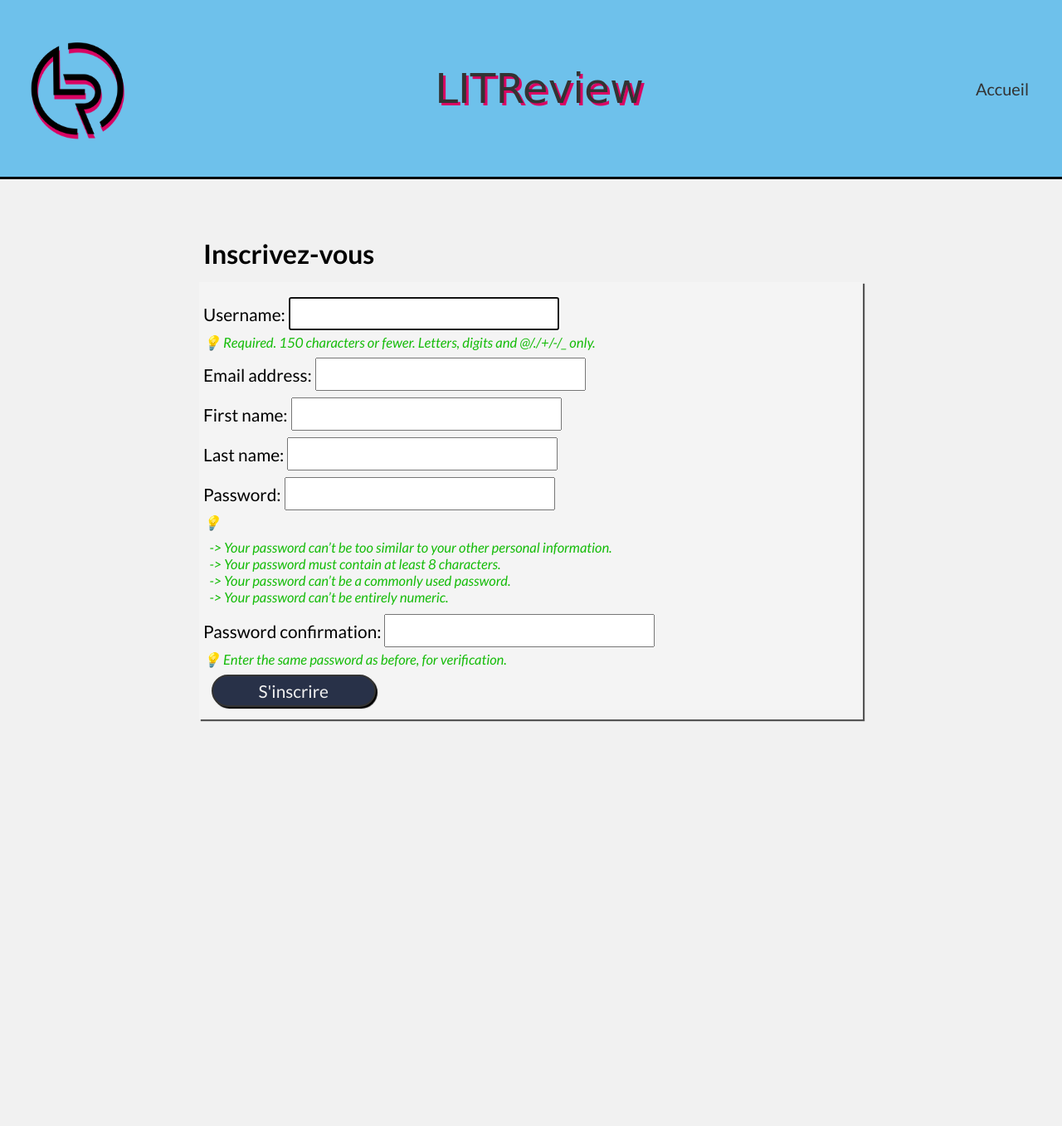
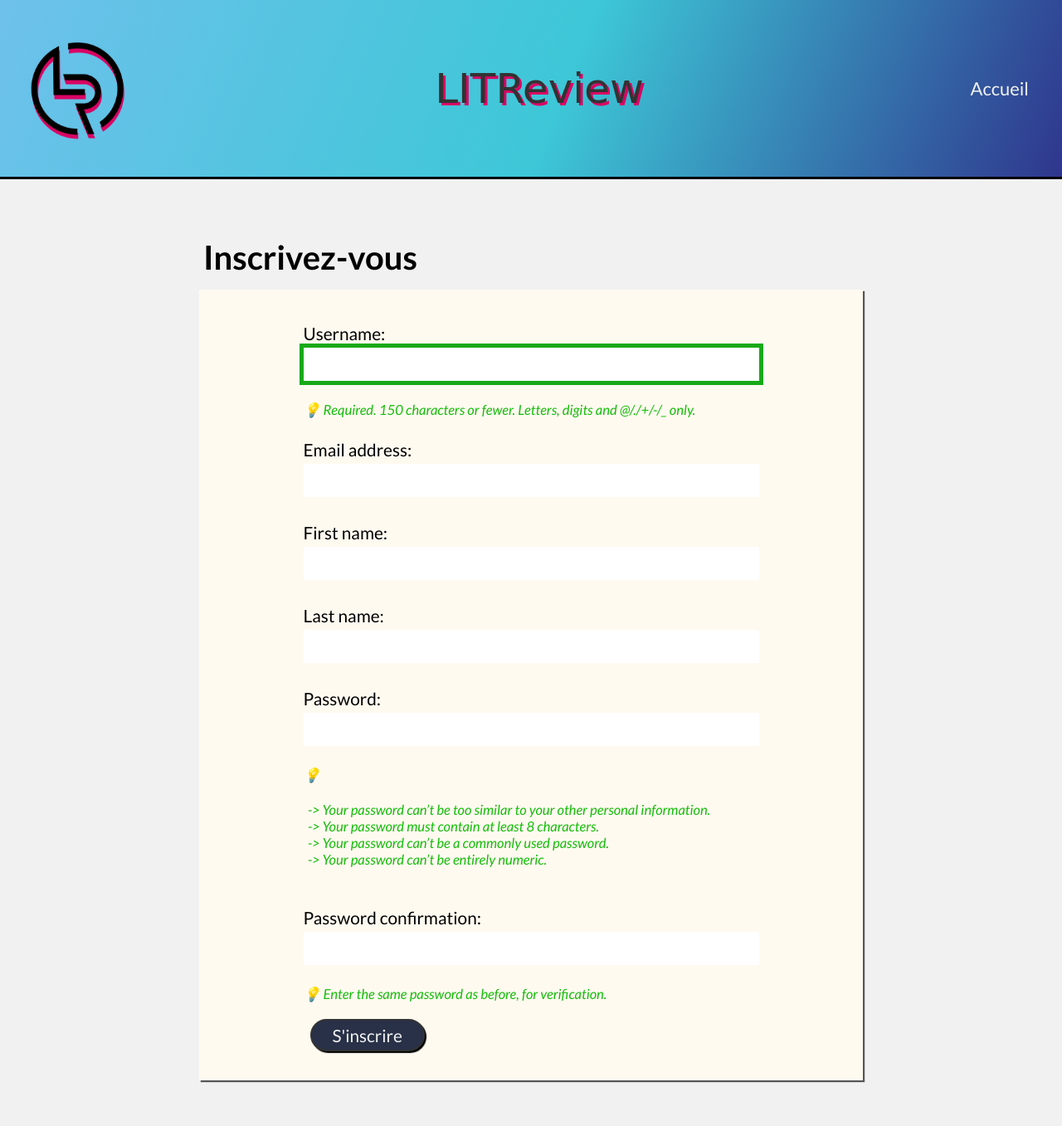
Before and after one commit to Deadjuju/P9_OC, a Django app: page /signup/ in a window 1280 px wide. Shown: the whole page at 83% size. Before the commit the page ends 870 px from the top, so only its background shows below. Run offline with Django 4.2, Linux system fonts and the light colour scheme; some libraries are stand-ins or nearby versions; some web fonts are replaced.

Commit message:
Front: page signup

```diff
--- a/src/authentication/templates/authentication/signup.html
+++ b/src/authentication/templates/authentication/signup.html
@@ -9,14 +9,13 @@
     <!-- Signup -->
     <div class="signup-content">
 
-        <h1 class="signup-title">Inscrivez-vous</h1>
+        <h1 class="page-title signup-title">Inscrivez-vous</h1>
 
         <div class="signup">
 
             <form class="signup-form" action="" method="POST">
                 {% csrf_token %}
                 {{ form.as_p }}
-
                 <button class="signup-btn general-btn" type="submit">S'inscrire</button>
             </form>
 
--- a/src/static/style.css
+++ b/src/static/style.css
@@ -25,6 +25,9 @@ a {
 
 /* ------------- General ------------- */
 
+.page-title {
+    font-size: 40px;
+}
 input {
     height: 40px;
     font-size: 25px;
@@ -70,7 +73,11 @@ header {
     /* position: fixed; */
     z-index: 998;
     border-bottom: 3px black solid;
-    background-color: rgb(110, 193, 235);
+    background: rgb(110,193,235);
+    background: -moz-linear-gradient(112deg, rgba(110,193,235,1) 0%, rgba(61,199,215,1) 53%, rgba(47,54,141,1) 100%);
+    background: -webkit-linear-gradient(112deg, rgba(110,193,235,1) 0%, rgba(61,199,215,1) 53%, rgba(47,54,141,1) 100%);
+    background: linear-gradient(112deg, rgba(110,193,235,1) 0%, rgba(61,199,215,1) 53%, rgba(47,54,141,1) 100%);
+    filter: progid:DXImageTransform.Microsoft.gradient(startColorstr="#6ec1eb",endColorstr="#2f368d",GradientType=1);
 }
 .logo-litreview {
     height: 70%;
@@ -78,6 +85,38 @@ header {
     margin: auto;
     margin-left: 2px;
     filter: drop-shadow(1px 5px #DA0463);
+}
+.logo-litreview:hover {
+    animation: logoAnim 2s ease 0s infinite normal forwards;
+}
+@keyframes logoAnim {
+	0% {
+		transform: scale3d(1, 1, 1);
+	}
+
+	30% {
+		transform: scale3d(1.25, 0.75, 1);
+	}
+
+	40% {
+		transform: scale3d(0.75, 1.25, 1);
+	}
+
+	50% {
+		transform: scale3d(1.15, 0.85, 1);
+	}
+
+	65% {
+		transform: scale3d(0.95, 1.05, 1);
+	}
+
+	75% {
+		transform: scale3d(1.05, 0.95, 1);
+	}
+
+	100% {
+		transform: scale3d(1, 1, 1);
+	}
 }
 nav a {
     text-decoration: none;
@@ -116,10 +155,11 @@ nav a {
     padding: 5px;
 }
 .nav-right a {
-    color: #333;
+    color: #F2F2F2;
+    font-size: 22px;
 }
 .nav-right a:hover {
-    color: #555;
+    color: #1cc81c;
 }
 .nav-right a:active {
     color: yellowgreen;
@@ -157,7 +197,7 @@ nav a {
     background-color: floralwhite;
 }
 .login-text {
-    font-size: 2em;
+    font-size: 30px;
     margin: 15px 0;
 }
 .login-btn {
@@ -214,12 +254,34 @@ nav a {
     margin: 15px 5px;
 }
 .signup {
-    background-color: #F4F4F4;
+    background-color:   floralwhite;
     box-shadow: 2px 2px 1px #555;
     padding: 10px 5px;
 }
 .signup-form {
     font-size: 1.3em;
+    width: 70%;
+    margin: 25px auto;
+}
+.signup-form input {
+    margin: 5px 0;
+    padding: 2px;
+    border: none;
+    outline: 0px solid #e2e7e2;
+    transition: outline 0.3s ease-in-out, border 0.1s ease-in-out;
+}
+.signup-form input:hover {
+    border : solid 2px #555
+}
+.signup-form input:focus {
+    /* border: none; */
+    outline: 5px solid #18a918;
+}
+.signup-form p {
+    display: flex;
+    flex-direction: column;
+    padding: 5px 2px;
+    margin: 15px 0;
 }
 .signup-content .helptext {
     font-size: 0.8em;
@@ -249,9 +311,6 @@ nav a {
     max-width: 50%;
     margin: 5px 10px;
     padding: 5px 8px;
-}
-.signup-form p {
-    margin: 8px 0;
 }
 
 
```
